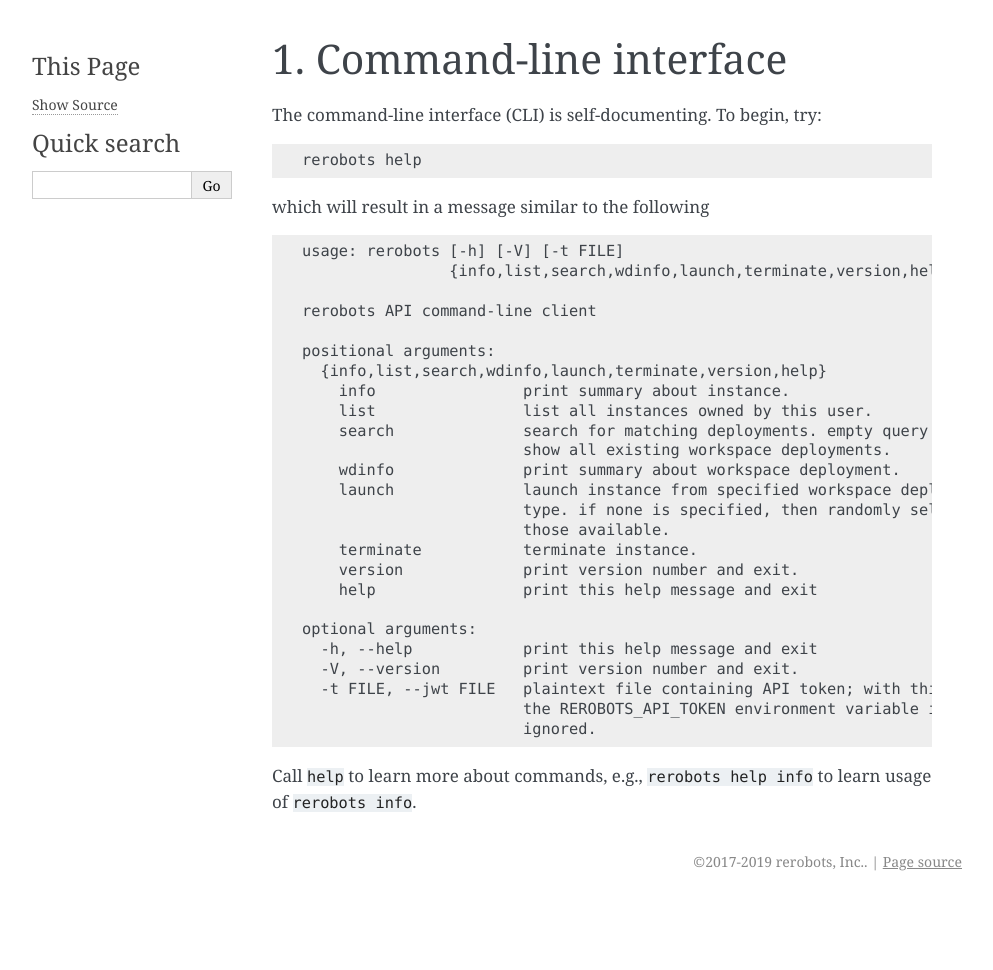
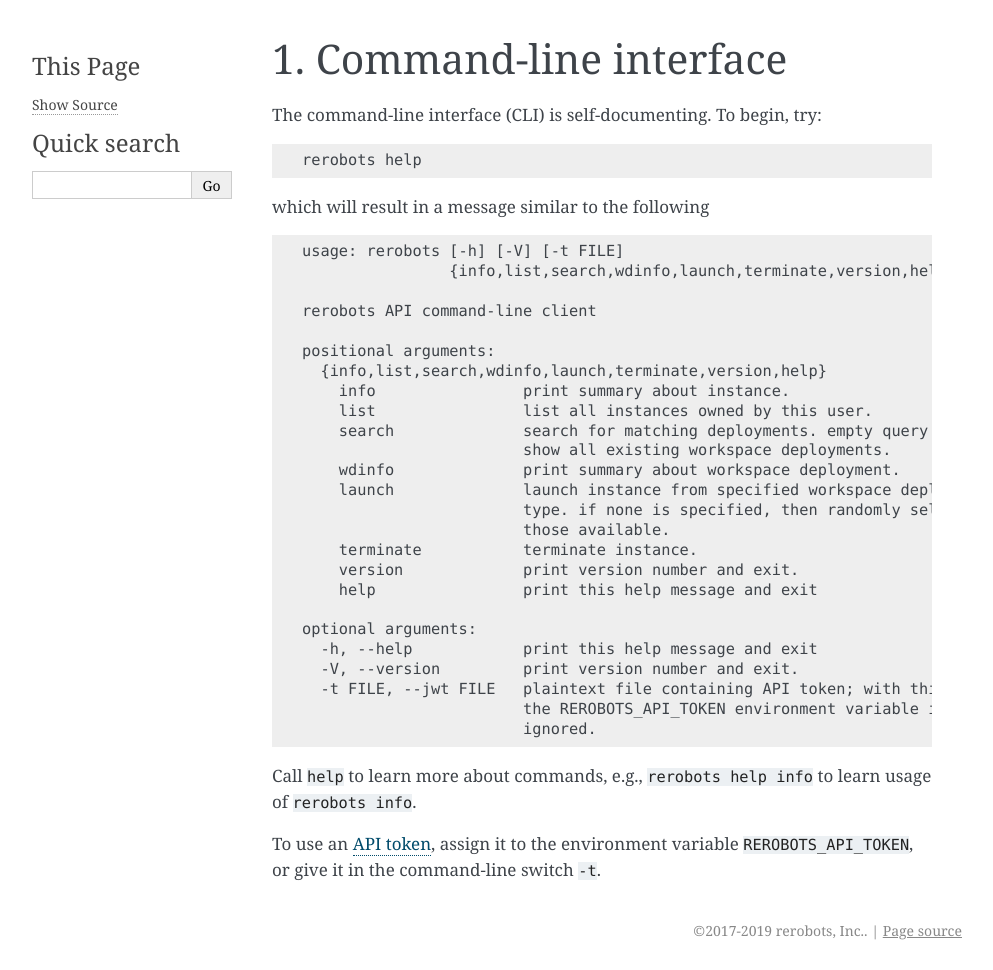
Before and after one commit to rerobots/py, a Sphinx documentation site: the page built from doc/cli.rst, in a window 1280 px wide. Shown: the whole page, without its empty margins (148-1141 px from the left). Built offline with Sphinx 7.4.7, drawn with Linux system fonts in a browser that asks for light colours; pages that are not in the unit, such as notebooks, are missing from menus; before the commit the page ends 901 px from its top, so only the background shows below that.

Commit message:
DOC: write summary about providing API token at CLI

```diff
--- a/doc/cli.rst
+++ b/doc/cli.rst
@@ -39,3 +39,7 @@
 
 Call ``help`` to learn more about commands, e.g., ``rerobots help info`` to
 learn usage of ``rerobots info``.
+
+To use an `API token <https://rerobots.net/tokens>`_, assign it to the
+environment variable ``REROBOTS_API_TOKEN``, or give it in the command-line
+switch ``-t``.
```
